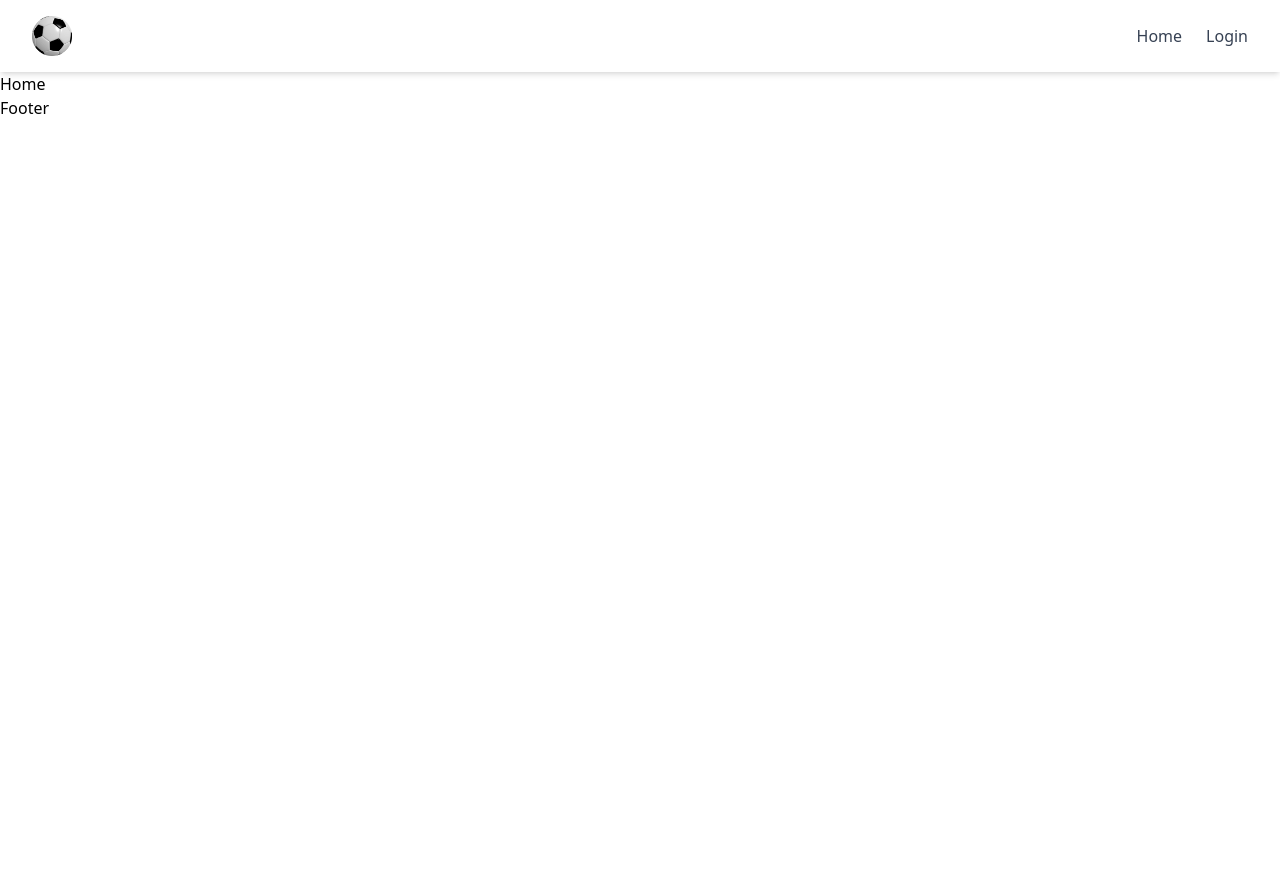
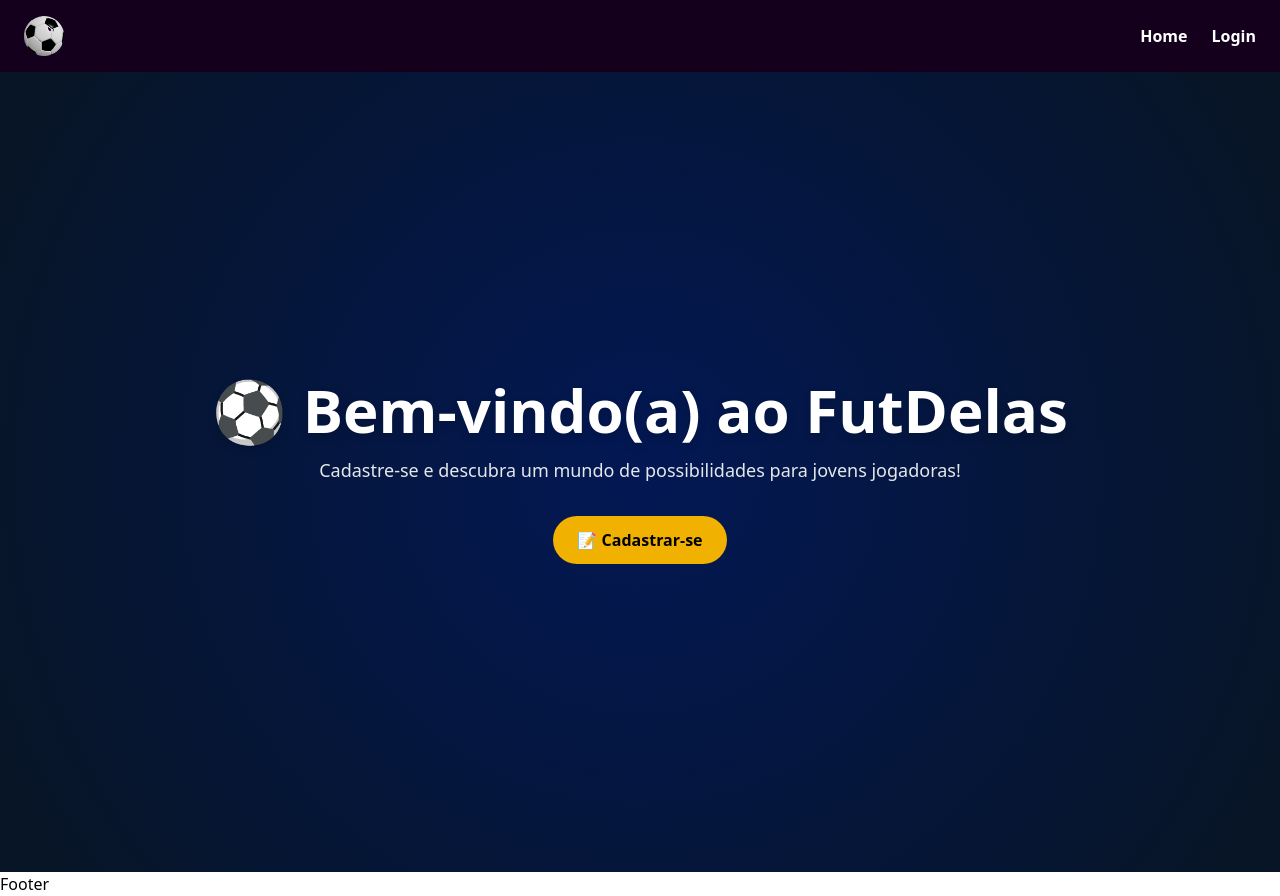
Before and after one commit to FutDelas/Sprint3, a React (Vite) app: page / in a window 1280 px wide. Before the commit the page ends 800 px from the top, so only its background shows below. Built offline with nearby package versions, Linux system fonts and the light colour scheme.

Commit message:
Estilizando home, login, nav e error

```diff
--- a/src/App.jsx
+++ b/src/App.jsx
@@ -12,11 +12,14 @@ function App() {
     <Nav/>
     <main>
       <Routes>
-        <Route path="*" element={<Error/>}/>
 
         <Route path="/" element={<Home/>}/>
 
         <Route path="/cadastro" element={<Cadastro/>}/>
+
+        <Route path="*" element={<Error/>}/>
+
+
 
       </Routes>
     </main>
--- a/src/components/Nav.jsx
+++ b/src/components/Nav.jsx
@@ -3,19 +3,30 @@ import Logo from '../assets/logo.png';
 
 const Nav = () => {
   return (
-    <header className="bg-white shadow-md">
-      <nav className="max-w-7xl mx-auto px-4 sm:px-6 lg:px-8 py-4 flex items-center justify-between">
-        <img src={Logo} alt="logo" className="h-10 w-auto" />
-        <ul className="flex space-x-6">
-          <li>
-            <Link to="/" className="text-gray-700 hover:text-blue-600 font-medium transition-colors duration-200">Home</Link>
-          </li>
-          <li>
-            <Link to="/cadastro" className="text-gray-700 hover:text-blue-600 font-medium transition-colors duration-200">Login</Link>
-          </li>
-        </ul>
-      </nav>
-    </header>
+    <nav className="bg-[#14001dff] text-white shadow-lg">
+      <div className="max-w-7xl mx-auto px-6 py-4 flex items-center justify-between">
+        {/* Logo */}
+        <Link to="/" className="cursor-pointer">
+          <img src={Logo} alt="logo" className="h-10 w-auto" />
+        </Link>
+
+        {/* Links de navegação */}
+        <div className="space-x-6">
+          <Link
+            to="/"
+            className="hover:text-yellow-300 font-bold transition-colors cursor-pointer"
+          >
+            Home
+          </Link>
+          <Link
+            to="/cadastro"
+            className="hover:text-yellow-300 font-bold transition-colors cursor-pointer"
+          >
+            Login
+          </Link>
+        </div>
+      </div>
+    </nav>
   );
 };
 
--- a/src/routes/Cadastro.jsx
+++ b/src/routes/Cadastro.jsx
@@ -29,25 +29,44 @@ const Cadastro = () => {
     localStorage.setItem("users", JSON.stringify(users));
   }, [users]);
 
-  return (
-    <div className="min-h-screen bg-gray-100 flex items-center justify-center">
-      <div className="bg-white p-6 rounded-lg shadow-lg w-full max-w-md">
-        <h2 className="text-2xl font-bold text-center text-gray-800 mb-6">Login</h2>
+   return (
+    <div className="relative min-h-screen bg-blue-800 flex items-center justify-center">
+      {/* Fundo com gradiente */}
+      <div className="absolute inset-0 bg-[radial-gradient(circle_at_center,#001449,#061013)] opacity-90"></div>
+
+      {/* Conteúdo por cima */}
+      <div className="relative bg-white p-6 rounded-lg shadow-lg w-full max-w-md z-10">
+        <h2 className="text-2xl font-bold text-center text-[#14001dff] mb-6">Login</h2>
         <form onSubmit={handleSubmit(cadastrarPerfil)} className="space-y-4">
-
           <div>
             <label className="block text-sm font-medium text-gray-700">Email:</label>
-            <input type="email" {...register("email", { required: true })} placeholder="Digite seu email" className="mt-1 block w-full px-3 py-2 border border-gray-300 rounded-md shadow-sm focus:outline-none focus:ring-2 focus:ring-blue-500"/>
+            <input
+              type="email"
+              {...register("email", { required: true })}
+              placeholder="Digite seu email"
+              className="mt-1 block w-full px-3 py-2 border border-gray-300 rounded-md shadow-sm focus:outline-none focus:ring-2 focus:ring-blue-500"
+            />
           </div>
-
           <div>
             <label className="block text-sm font-medium text-gray-700">Senha:</label>
-            <input type="password" {...register("password", { required: true })} placeholder="Digite sua senha" className="mt-1 block w-full px-3 py-2 border border-gray-300 rounded-md shadow-sm focus:outline-none focus:ring-2 focus:ring-blue-500"/>
+            <input
+              type="password"
+              {...register("password", { required: true })}
+              placeholder="Digite sua senha"
+              className="mt-1 block w-full px-3 py-2 border border-gray-300 rounded-md shadow-sm focus:outline-none focus:ring-2 focus:ring-blue-500"
+            />
           </div>
-
-          <button type="submit" className="w-full bg-blue-600 text-white py-2 px-4 rounded-md hover:bg-blue-700 focus:outline-none focus:ring-2 focus:ring-blue-500">Entrar</button>
+          <button
+            type="submit"
+            className="cursor-pointer w-full bg-[#14001dff] text-white py-2 px-4 rounded-md hover:bg-yellow-600 focus:outline-none focus:ring-2 focus:ring-blue-500"
+          >
+            Entrar
+          </button>
         </form>
-        {message && (<p className={`mt-4 text-center ${message.includes("cadastrado") ? "text-red-600" : "text-green-600"}`}>{message}</p>
+        {message && (
+          <p className={`mt-4 text-center ${message.includes("cadastrado") ? "text-red-600" : "text-green-600"}`}>
+            {message}
+          </p>
         )}
       </div>
     </div>
--- a/src/routes/Error.jsx
+++ b/src/routes/Error.jsx
@@ -1,8 +1,37 @@
+import { useNavigate } from "react-router-dom";
 
 const Error = () => {
+  const navigate = useNavigate();
+
   return (
-    <div>Error</div>
-  )
-}
+    <div className="min-h-screen bg-blue-800 flex items-center justify-center relative overflow-hidden">
+      {/* Fundo com gradiente radial escuro */}
+      <div className="absolute inset-0 bg-[radial-gradient(circle_at_center,_#001449,_#061013)] opacity-90"></div>
 
-export default Error
+      {/* Conteúdo central */}
+       <div className="relative z-10 rounded-lg drop-shadow-lg text-center px-8" style={{ backgroundColor: "#14001dff" }}>
+          <div className="rounded-lg p-8 shadow-lg">
+            <h1 className="text-6xl font-extrabold text-white drop-shadow-lg">
+            404
+            </h1>
+        <h2 className="text-2xl md:text-3xl font-semibold text-white mt-4">
+          Página não encontrada
+        </h2>
+        <p className="text-gray-200 mt-2">
+          Está página não existe.
+        </p>
+
+        <button
+          onClick={() => navigate("/")}
+          className="cursor-pointer mt-6 w-full md:w-auto bg-yellow-500 text-black font-bold py-3 px-6 rounded-full hover:bg-pink-800 transition transform hover:scale-105"
+        >
+          🏟️ Voltar para o início
+        </button>
+      </div>
+    </div>
+
+      </div>
+  );
+};
+
+export default Error;
--- a/src/routes/Home.jsx
+++ b/src/routes/Home.jsx
@@ -1,9 +1,36 @@
+import { useNavigate } from "react-router-dom";
+
+const Home = () => {
+  const navigate = useNavigate();
+
+  return (
+    <div className="min-h-screen bg-blue-800 flex flex-col items-center justify-center text-white relative overflow-hidden">
+      {/* Fundo decorativo tipo campo */}
+
+<div className="absolute inset-0 bg-[radial-gradient(circle_at_center,_#001449,_#061013)] opacity-90"></div>
+      {/* Conteúdo */}
+      <div className="relative z-10 text-center px-6">
+        <h1 className="text-5xl md:text-6xl font-extrabold drop-shadow-lg">
+          ⚽ Bem-vindo(a) ao FutDelas
+        </h1>
+        <p className="mt-4 text-lg text-gray-200 max-w-2xl mx-auto">
+          Cadastre-se e descubra um mundo de possibilidades para jovens jogadoras!
+        </p>
+
+        <div className="mt-8 flex flex-col md:flex-row gap-4 justify-center">
+          <button
+            onClick={() => navigate("/cadastro")}
+            className="cursor-pointer bg-yellow-500 text-black font-bold py-3 px-6 rounded-full hover:bg-pink-700 transition transform hover:scale-105"
+          >
+            📝 Cadastrar-se
+          </button>
 
 
-const Home = () => {
-  return (
-    <div>Home</div>
-  )
-}
+        </div>
+      </div>
 
-export default Home
+      </div>
+  );
+};
+
+export default Home;
```
